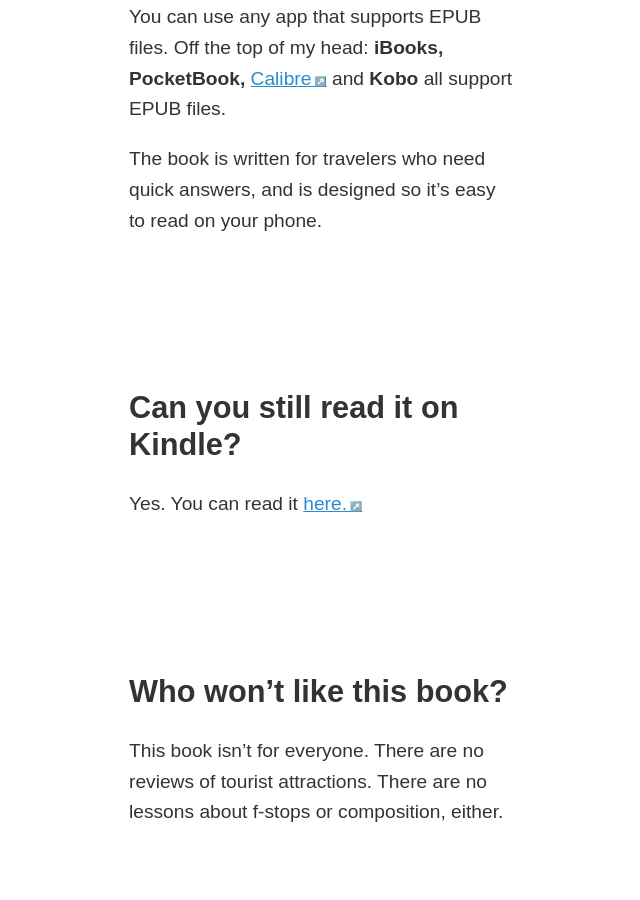
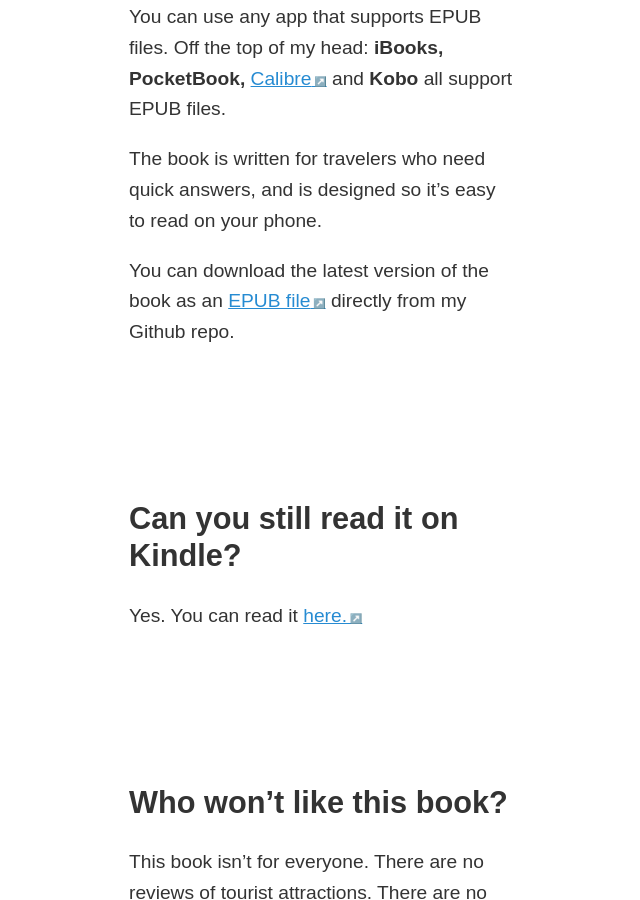
Before and after one commit to zachmccabe/zachmccabe.github.io, a Jekyll site: the page built from _beijing/faq.md, in a window 1280 px wide and 900 px high, scrolled down 3191 px. Shown: the whole window, without its empty margins (319-959 px from the left). Built offline with Jekyll 4.4.1, drawn with Linux system fonts in a browser that asks for light colours.

Commit message:
Update faq.md

```diff
--- a/_beijing/faq.md
+++ b/_beijing/faq.md
@@ -65,6 +65,10 @@
 
 The book is written for travelers who need quick answers, and is designed so it's easy to read on your phone.
 
+You can download the latest version of the book as an [EPUB file] directly from my Github repo.
+
+[EPUB file]: https://github.com/zachmccabe/beijing/releases/latest
+
 
 ## Can you still read it on Kindle?
 
```
